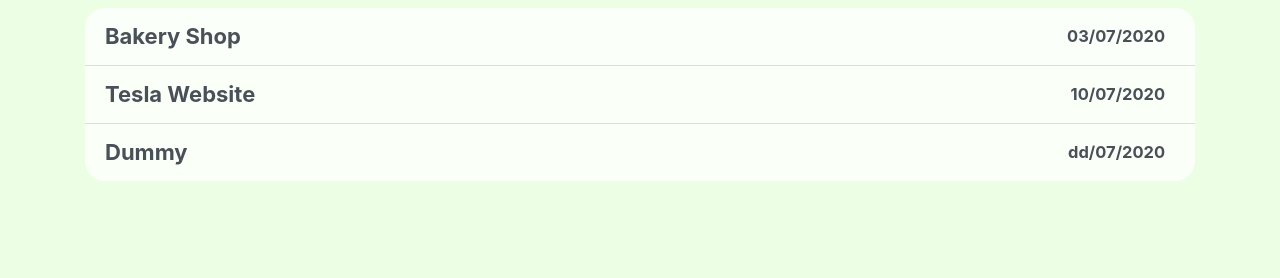
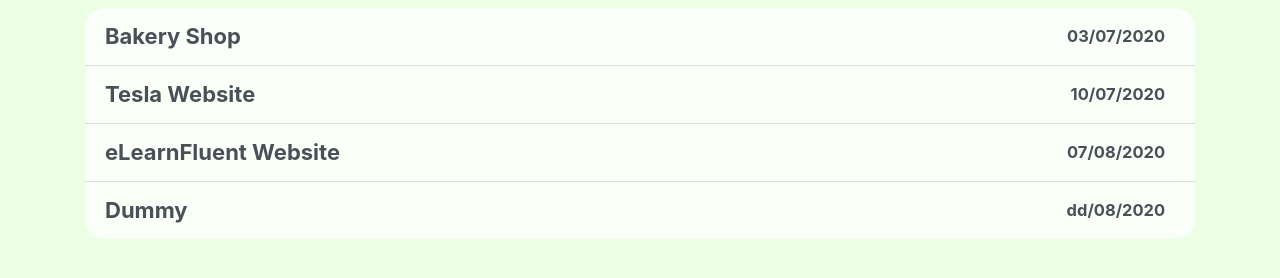
Before and after one commit to MIRRORPIE/My-Template, a plain HTML site: page index.html in a window 1280 px wide. Shown: the part 104-382 px from the top of the page. Drawn offline with nearby package versions, Linux system fonts and the light colour scheme.

Commit message:
updated index

```diff
--- a/index.html
+++ b/index.html
@@ -42,9 +42,13 @@
                 Tesla Website
                 <span class="badge badge-pill">10/07/2020</span>
             </a>
+            <a href="https://mirrorpie.github.io/My-Template/eLearnFluent/index.html" class="list-group-item list-group-item-action d-flex justify-content-between align-items-center">
+                eLearnFluent Website
+                <span class="badge badge-pill">07/08/2020</span>
+            </a>
             <a href="#" class="list-group-item list-group-item-action d-flex justify-content-between align-items-center">
                 Dummy
-                <span class="badge badge-pill">dd/07/2020</span>
+                <span class="badge badge-pill">dd/08/2020</span>
             </a>
         </ul>
     </div>
```
